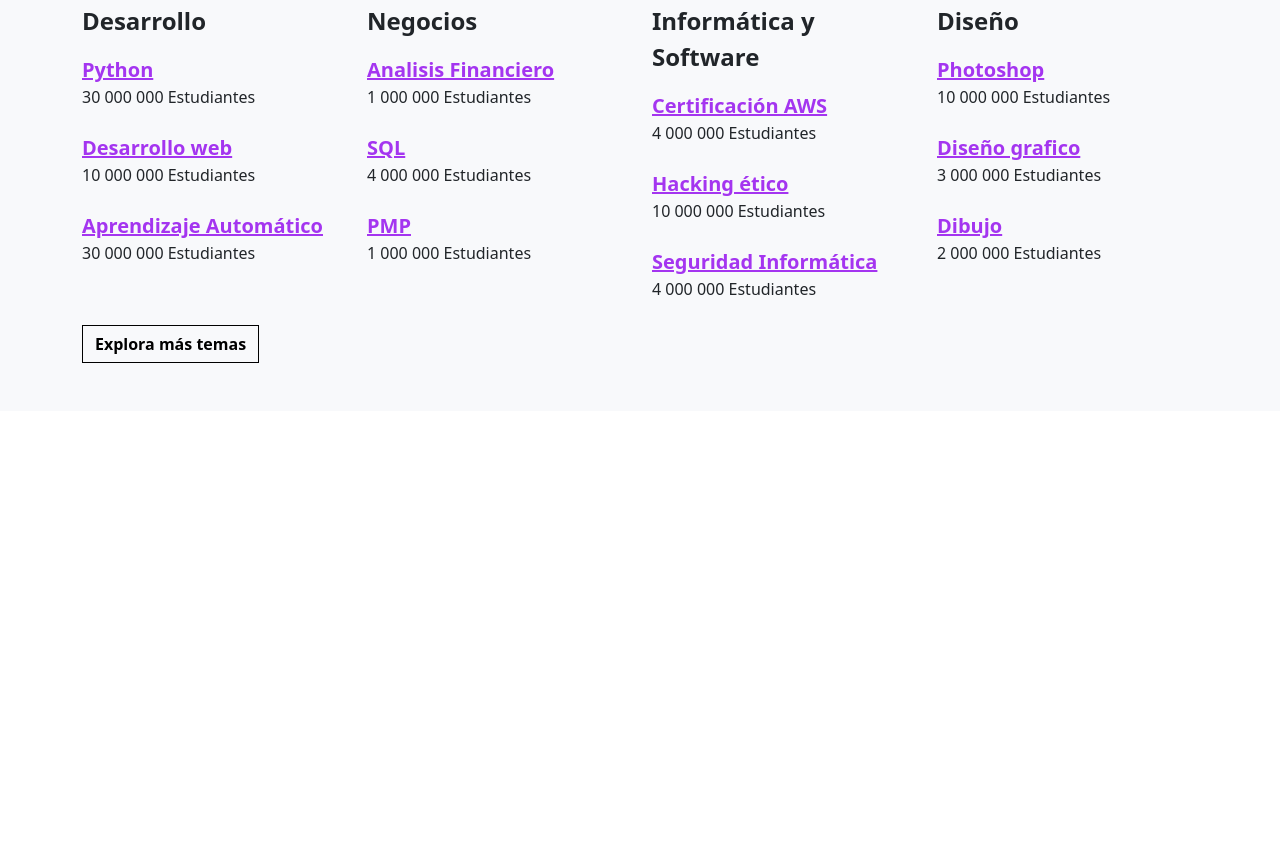
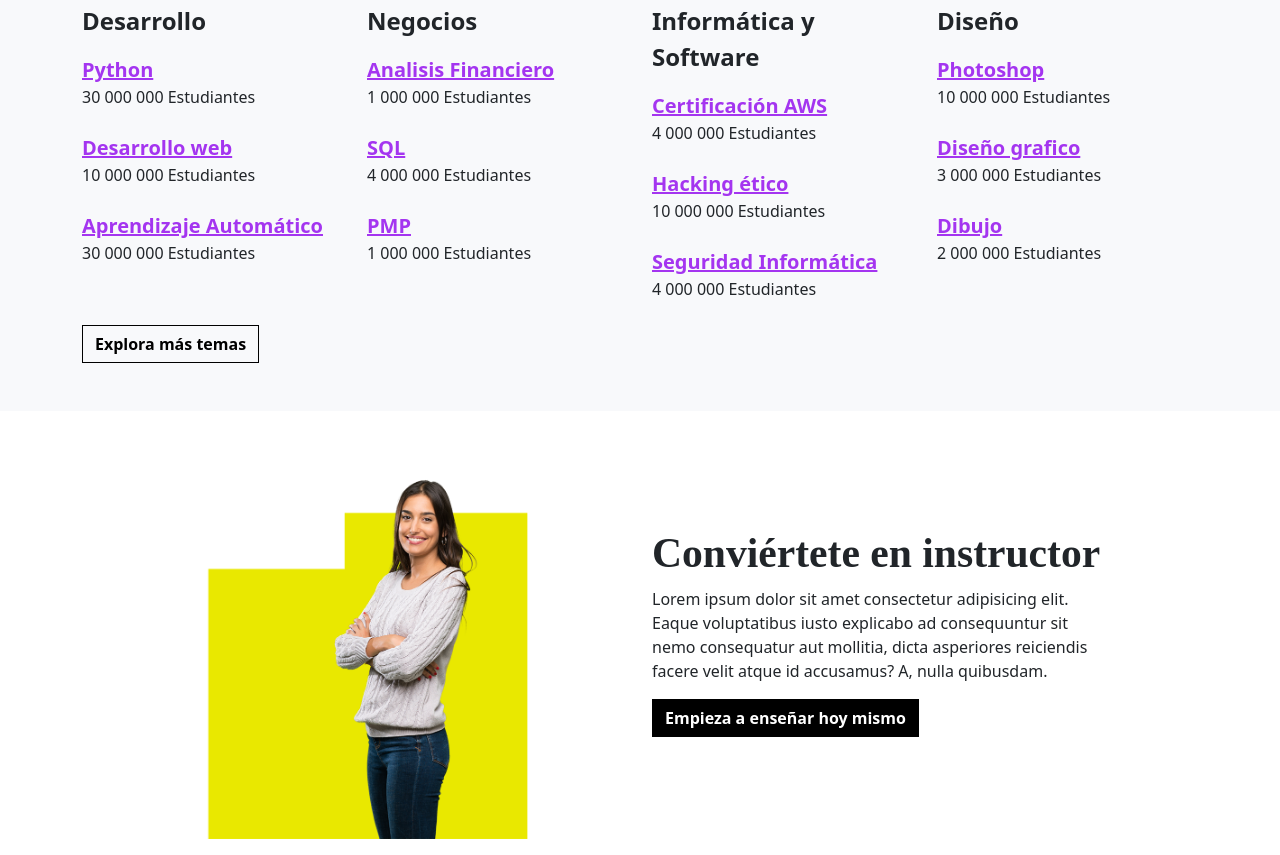
Before and after one commit to J4viMx/recreando-udemy, a website: page index.html in a window 1280 px wide. Shown: the part 2878-3733 px from the top of the page. Before the commit the page ends 3289 px from the top, so only its background shows below. Drawn offline with nearby package versions, Linux system fonts and the light colour scheme; a web font is replaced by a local one.

Commit message:
seccion conviertete en instructor

```diff
--- a/index.html
+++ b/index.html
@@ -504,5 +504,18 @@
             <a href="#" class="btn btn-outline-dark">Explora más temas</a>
         </div>
     </section>
+
+    <section class="container-xl py-3">
+        <div class="row justify-content-center align-items-center">
+            <div class="col-md-5 order-2 order-md-1">
+                <img src="build/img/persona2.png" class="img-fluid" alt="imagen instructor">
+            </div>
+            <div class="col-md-5 order-1 order-md-2">
+                <h2 class="fs-3">Conviértete en instructor</h2>
+                <p>Lorem ipsum dolor sit amet consectetur adipisicing elit. Eaque voluptatibus iusto explicabo ad consequuntur sit nemo consequatur aut mollitia, dicta asperiores reiciendis facere velit atque id accusamus? A, nulla quibusdam.</p>
+                <a href="#" class="btn btn-dark">Empieza a enseñar hoy mismo</a>
+            </div>
+        </div>
+    </section>
 </body>
 </html>
```
